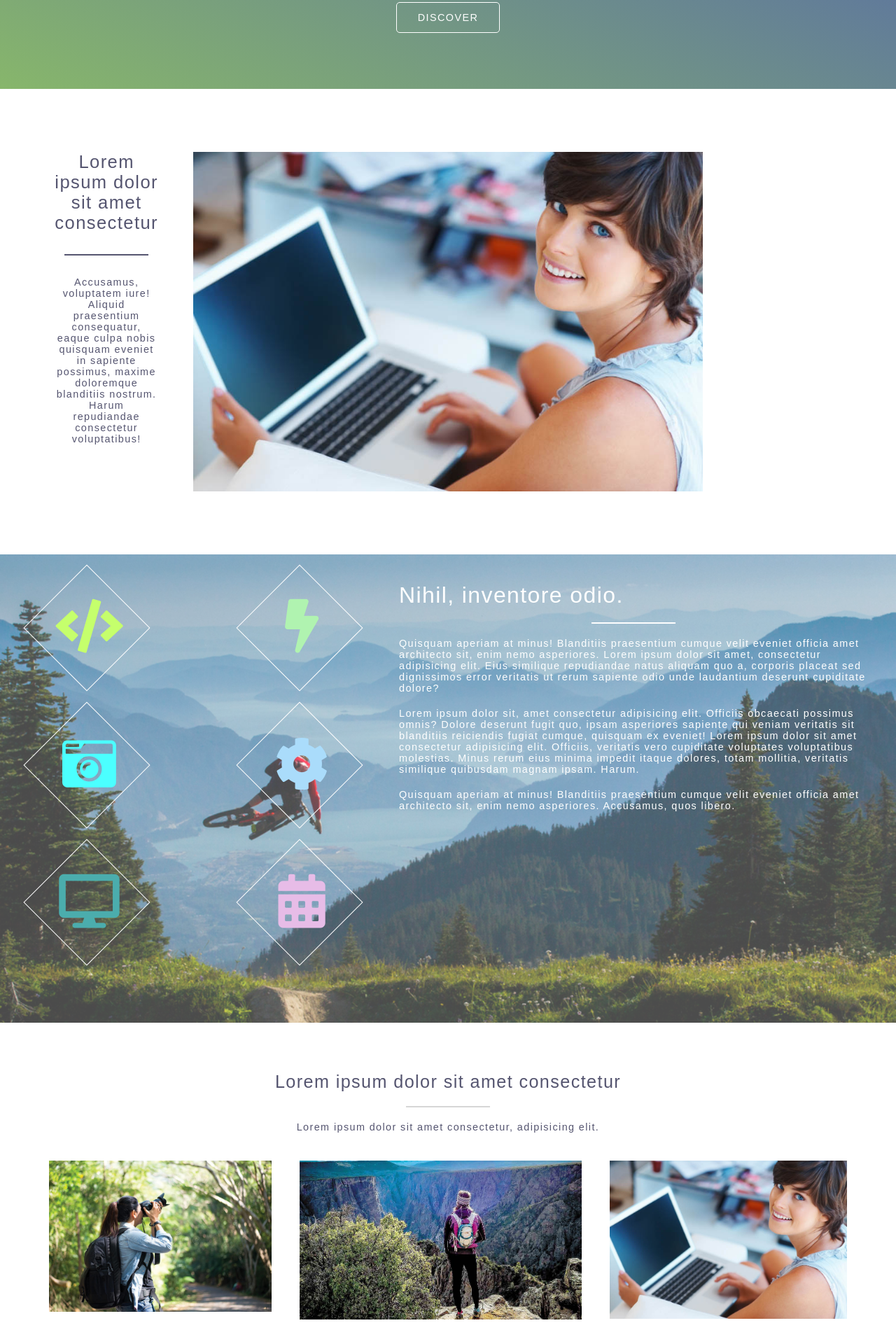
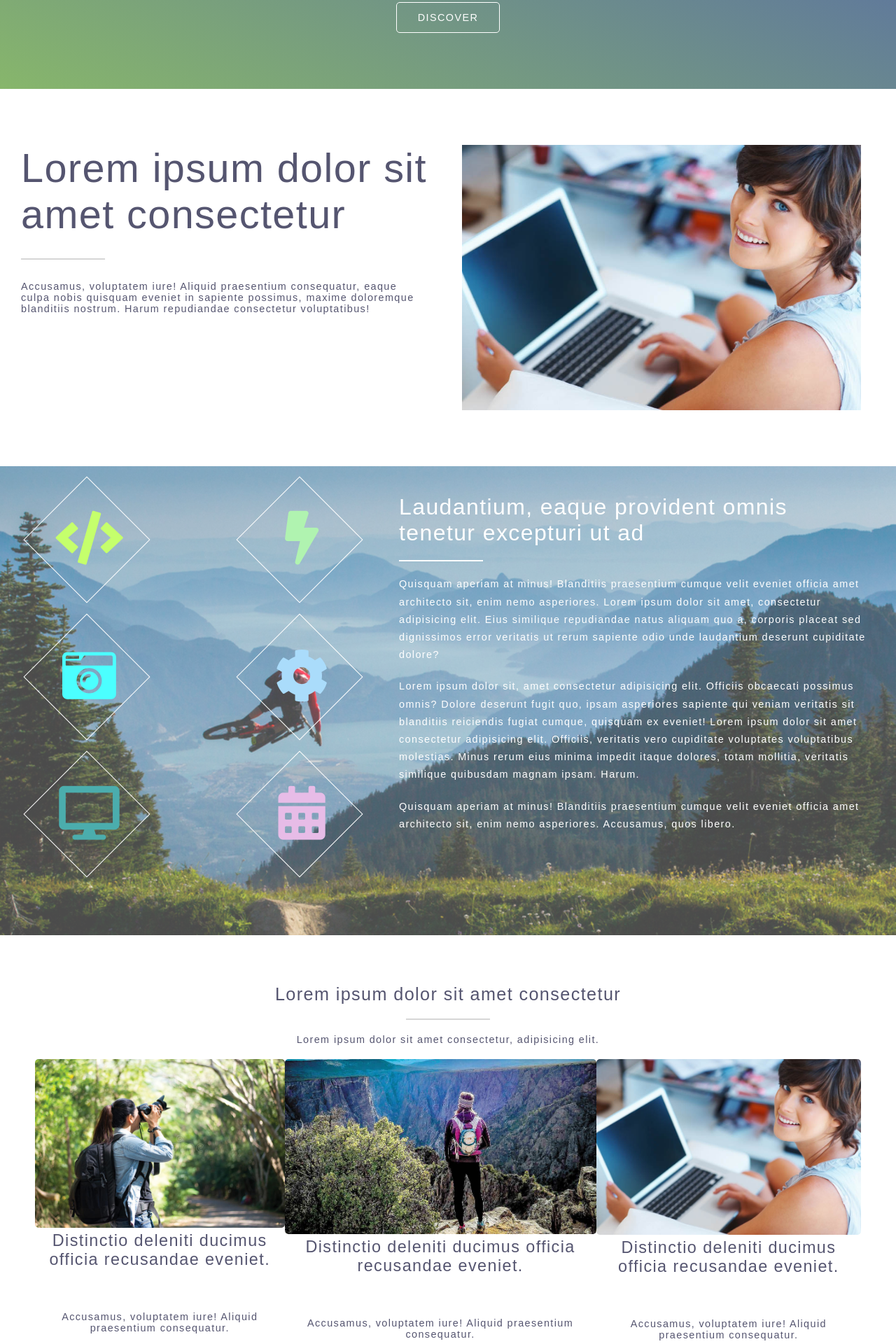
Before and after one commit to alexabush/photon-website, a React (Create React App) app: page / in a window 1280 px wide. Shown: the part 420-2340 px from the top of the page at 70% size. Built offline with nearby package versions, Linux system fonts and the light colour scheme.

Commit message:
added responsive styling

```diff
--- a/package.json
+++ b/package.json
@@ -5,7 +5,8 @@
   "dependencies": {
     "react": "^16.4.1",
     "react-dom": "^16.4.1",
-    "react-scripts": "1.1.4"
+    "react-scripts": "1.1.4",
+    "reactstrap": "^6.3.0"
   },
   "scripts": {
     "start": "react-scripts start",
--- a/src/App.css
+++ b/src/App.css
@@ -98,6 +98,10 @@ p {
   border: 0.5px solid rgb(214, 214, 214);
 }
 
+.short-border--left {
+  margin: 0;
+}
+
 .Header {
   background: linear-gradient(
     to top right,
@@ -126,7 +130,7 @@ p {
   padding: 60px 30px;
 }
 
-.ImgH2P-Text-Container {
+.ImgH2P__Text-Container {
   padding-top: 40px;
 }
 
@@ -138,7 +142,7 @@ p {
 
 .ImgH2P__p {
   font-size: 2.3vw;
-  /* padding-top: 30px; */
+  padding-top: 30px;
 }
 
 .text-grey {
@@ -153,6 +157,7 @@ p {
 
 .Copy__p {
   padding: 20px 0;
+  line-height: 1.4rem;
 }
 
 .Copy,
@@ -318,26 +323,26 @@ i {
 
 @media screen and (min-width: 981px) {
   .ImgH2P {
-    padding: 5.5vw 20vw;
+    /* padding: 5.5vw 20vw; */
     display: flex;
     flex-direction: row-reverse;
   }
 
-  .ImgH2P-Text-Container {
+  .ImgH2P__Text-Container {
     padding-top: 20px;
     padding-right: 30px;
     text-align: left;
   }
 
   .ImgH2P__h2 {
-    font-size: 2vw;
+    /* font-size: 2vw; */
     font-weight: 100;
     margin-bottom: 30px;
   }
 
   .ImgH2P__p {
-    font-size: 0.9vw;
-    padding-top: 30px;
+    /* font-size: 0.9vw; */
+    /* padding-top: 30px; */
   }
 
   .ImgH2P__img {
@@ -400,13 +405,13 @@ i {
     display: flex;
   }
 
-  .ImgH2P__img {
+  .ImgH2PBtn__img {
     width: 100%;
   }
-
+  /*
   .ImgH2P-Text-Container {
     text-align: center;
-  }
+  } */
 
   .ImgH2P__p {
     font-size: 0.8rem;
--- a/src/components/organisms/CTA.js
+++ b/src/components/organisms/CTA.js
@@ -5,7 +5,6 @@ import computer_model from '../../static/computer_model.jpg';
 import ImgH2PBtn from './ImgH2PBtn';
 
 class CTA extends Component {
-  state = {};
   render() {
     return (
       <div className="CTA">
--- a/src/components/organisms/Copy.js
+++ b/src/components/organisms/Copy.js
@@ -31,8 +31,10 @@ class Copy extends Component {
           </div>
         </div>
         <div className="Copy__text-container">
-          <h2 className="Copy__h2">Nihil, inventore odio.</h2>
-          <div className="short-border short-border--white" />
+          <h2 className="Copy__h2">
+            Laudantium, eaque provident omnis tenetur excepturi ut ad
+          </h2>
+          <div className="short-border short-border--white short-border--left" />
           <p className="Copy__p">
             Quisquam aperiam at minus! Blanditiis praesentium cumque velit
             eveniet officia amet architecto sit, enim nemo asperiores. Lorem
--- a/src/components/organisms/ImgH2P.js
+++ b/src/components/organisms/ImgH2P.js
@@ -7,11 +7,11 @@ class ImgH2P extends Component {
     return (
       <div className="ImgH2P">
         <img className="ImgH2P__img" src={computer_model} alt="" />
-        <div className="ImgH2P-Text-Container">
+        <div className="ImgH2P__Text-Container">
           <h2 className="ImgH2P__h2 text-grey">
             Lorem ipsum dolor sit amet consectetur
           </h2>
-          <div className="short-border" />
+          <div className="short-border short-border--grey short-border--left" />
           <p className="ImgH2P__p text-grey">
             Accusamus, voluptatem iure! Aliquid praesentium consequatur, eaque
             culpa nobis quisquam eveniet in sapiente possimus, maxime doloremque
--- a/src/components/organisms/ImgH2PBtn.js
+++ b/src/components/organisms/ImgH2PBtn.js
@@ -5,8 +5,8 @@ class ImgH2PBtn extends Component {
   render() {
     return (
       <div className="ImgH2PBtn">
-        <img className="ImgH2P__img" src={this.props.image} alt="" />
-        <div className="ImgH2P-Text-Container">
+        <img className="ImgH2PBtn__img" src={this.props.image} alt="" />
+        <div className="ImgH2PBtn__Text-Container">
           <h2 className="ImgH2P__h2 ImgH2PBtn__h2 text-grey">
             Distinctio deleniti ducimus officia recusandae eveniet.
           </h2>
```
